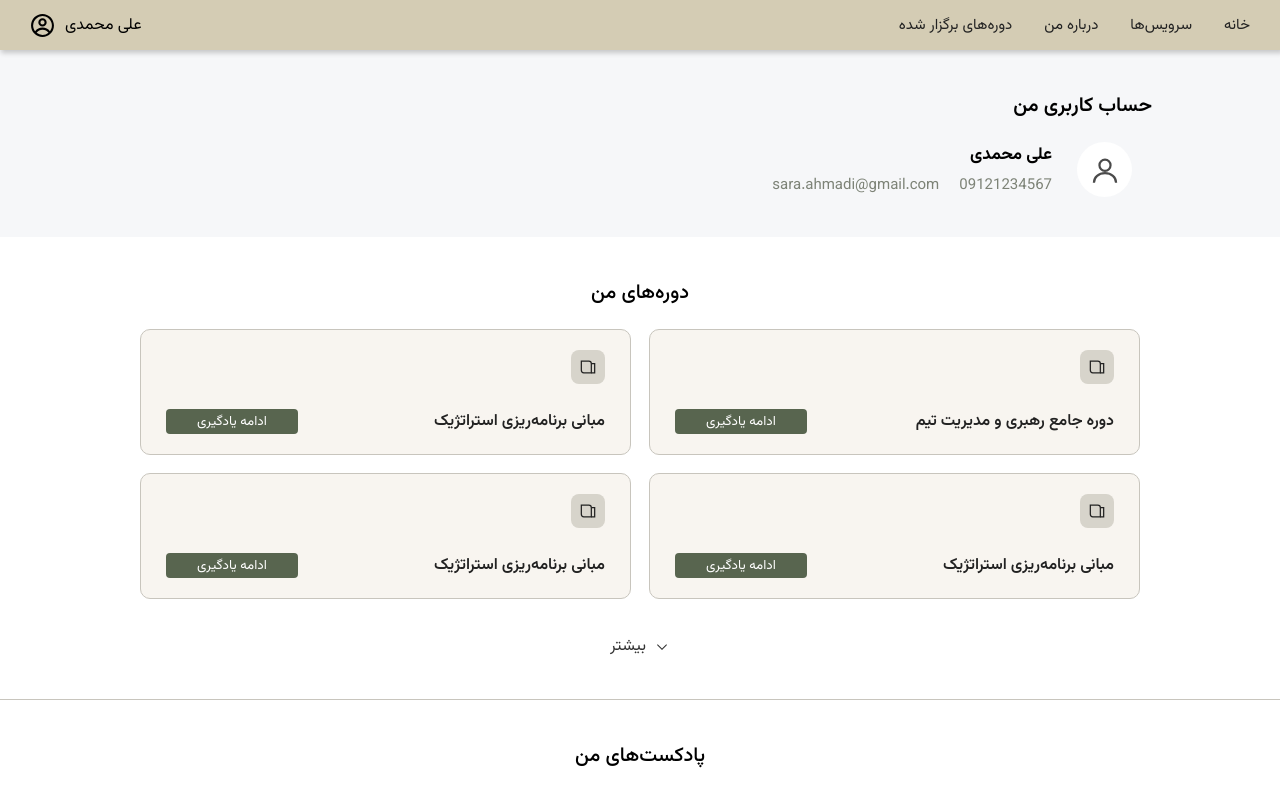
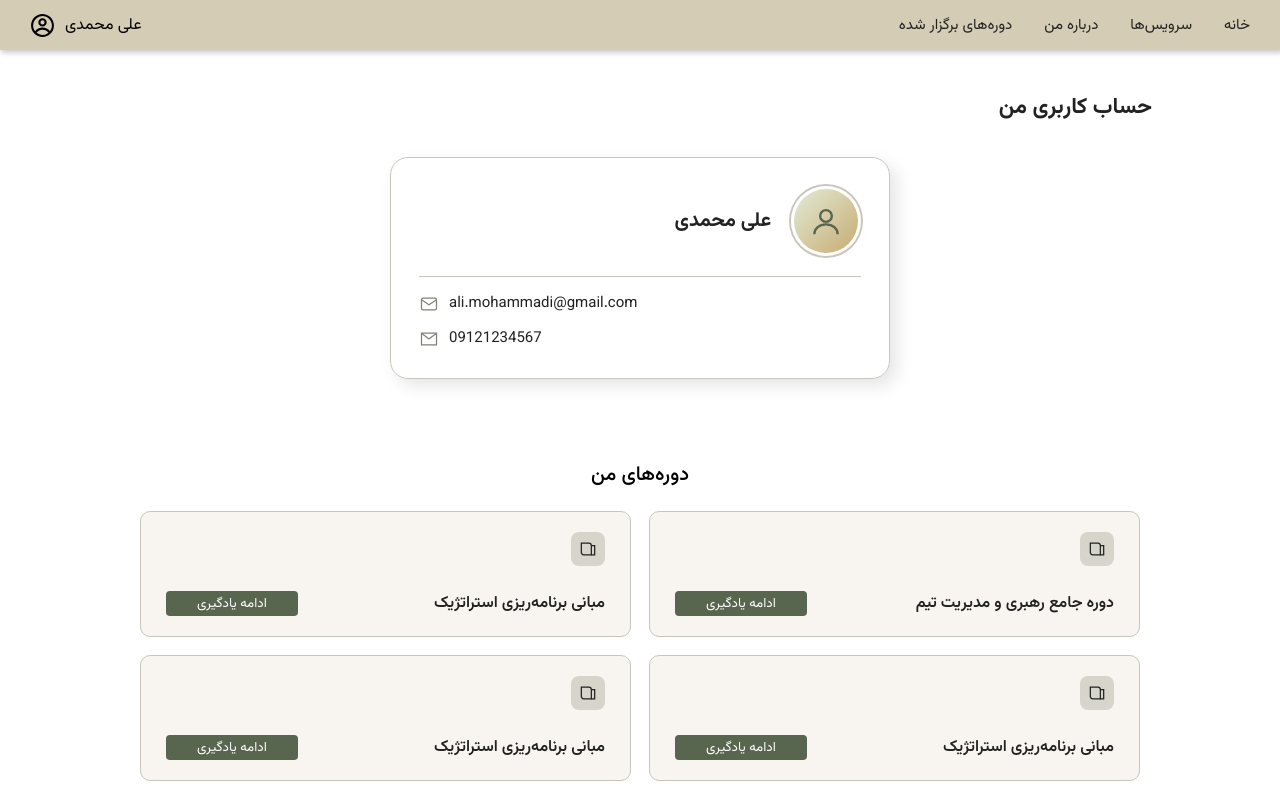
Before and after one commit to LuigiOdinson/Coaching-Website, a React (Vite) app in the folder Coaching/: page /profile in a window 1280 px wide. Shown: the top 790 px of the page. Built offline with nearby package versions, Linux system fonts and the light colour scheme; a web font is replaced by a local one.

Commit message:
updated the UserAccount section's style

```diff
--- a/Coaching/src/pages/profile-page/ProfilePage.css
+++ b/Coaching/src/pages/profile-page/ProfilePage.css
@@ -1,54 +1,89 @@
 /* USER ACCOUNT */
-
 .user-account {
-  background: var(--color-bone);
-  gap: 24px;
   padding: 40px 10%;
   margin-top: 50px;
+  display: flex;
+  flex-direction: column;
+  align-items: stretch;
+
+  gap: 20px;
 }
 
 .user-account .section-title {
-  justify-content: end;
-  margin-bottom: 20px;
-  font-weight: 600;
+  justify-content: flex-end;
+  margin-bottom: 12px;
+  font-weight: 700;
+  font-size: 22px;
+  color: var(--color-charcoal);
 }
 
-.user-row {
+.user-card {
   display: flex;
-  gap: 25px;
+  flex-direction: column;
+  direction: rtl;
+  gap: 20px;
+  width: 100%;
+  max-width: 500px;
+  margin-inline: auto;
+  border: 1px solid var(--color-gray-light);
+  border-radius: 18px;
+  padding: 28px;
+  box-shadow: 7px 7px 17px rgba(0, 0, 0, 0.1);
+}
+
+.user-card-header {
+  display: flex;
   align-items: center;
-  flex-direction: row-reverse;
-  text-align: right;
-  padding: 0px 20px;
+  gap: 20px;
+}
+
+.user-avatar {
+  width: 70px;
+  height: 70px;
+  border-radius: 50%;
+  background: linear-gradient(135deg, var(--color-sage-light), var(--color-gold));
+  display: flex;
+  align-items: center;
+  justify-content: center;
+  color: var(--color-sage-dark);
+  flex-shrink: 0;
+  box-shadow: inset 0 0 0 3px #ffffff, 0 0 0 2px var(--color-gray-light);
+}
+
+.user-avatar svg {
+  width: 40px;
+  height: 42px;
 }
 
 .user-name {
-  font-size: 17px;
+  font-size: 20px;
   font-weight: 700;
-  margin-bottom: 6px;
+  color: var(--color-charcoal);
 }
 
-.user-contact {
+.user-card-details {
   display: flex;
-  justify-content: flex-start;
-  gap: 20px;
-  color: var(--color-gray);
-  font-size: 15px;
+  flex-direction: column;
+  gap: 12px;
+  padding-top: 15px;
+  border-top: 1px solid var(--color-gray-light);
 }
 
-.user-avatar {
-  width: 55px;
-  height: 55px;
-  border-radius: 50%;
-  background: white;
+.user-detail-item {
   display: flex;
+  flex-direction: row-reverse;
   align-items: center;
-  justify-content: center;
-  color: #4a4a4a;
+  gap: 10px;
+  font-size: 15px;
+  color: var(--color-charcoal);
+}
+
+.user-detail-item svg {
+  width: 20px;
+  height: 20px;
+  color: var(--color-gray);
   flex-shrink: 0;
 }
-
-.user-avatar svg { width: 38px; height: 38px; }
 
 /* PROFILE SERVICE CARDS */
 .my-services {
--- a/Coaching/src/pages/profile-page/UserAccount.jsx
+++ b/Coaching/src/pages/profile-page/UserAccount.jsx
@@ -1,15 +1,18 @@
-import {useContext} from 'react'
+import { useContext } from 'react'
 import { UserContext } from '../../providers/UserContext.js'
 
 export default function UserAccount() {
   const {user} = useContext(UserContext);
 
+  if (!user) return null;
+
   return (
     <div className="user-account">
-        <h1 className="section-title">حساب کاربری من</h1>
+      <h1 className="section-title">حساب کاربری من</h1>
 
-        <div className="user-row">
+      <div className="user-card">
 
+        <div className="user-card-header">
           <div className="user-avatar">
             <svg viewBox="0 0 24 24" fill="none" stroke="currentColor" strokeWidth="1.4">
               <circle cx="12" cy="9" r="3.5" />
@@ -17,19 +20,29 @@ export default function UserAccount() {
             </svg>
           </div>
 
-          <div className="user-info">
-            <div className="user-name">
-              <span>{user.firstName} </span>
-              <span>{user.lastName}</span>
-            </div>
-            <div className="user-contact">
-              <span>sara.ahmadi@gmail.com</span>
-              <span>{user.phoneNumber}</span>
-            </div>
+          <div className="user-name">
+            {user.firstName} {user.lastName}
           </div>
+        </div>
 
+        <div className="user-card-details">
+          <div className="user-detail-item">
+            <svg viewBox="0 0 24 24" fill="none" stroke="currentColor" strokeWidth="1.5">
+              <rect x="3" y="5" width="18" height="14" rx="2" />
+              <path d="M3 7l9 6 9-6" />
+            </svg>
+            <span>ali.mohammadi@gmail.com</span>
+          </div>
+          <div className="user-detail-item">
+            <svg viewBox="0 0 24 24" fill="none" stroke="currentColor" strokeWidth="1.5">
+              <path d="M3 5h18v14H3z" />
+              <path d="M3 5l9 7 9-7" />
+            </svg>
+            <span>{user.phoneNumber}</span>
+          </div>
         </div>
 
       </div>
+    </div>
   )
 }
```
